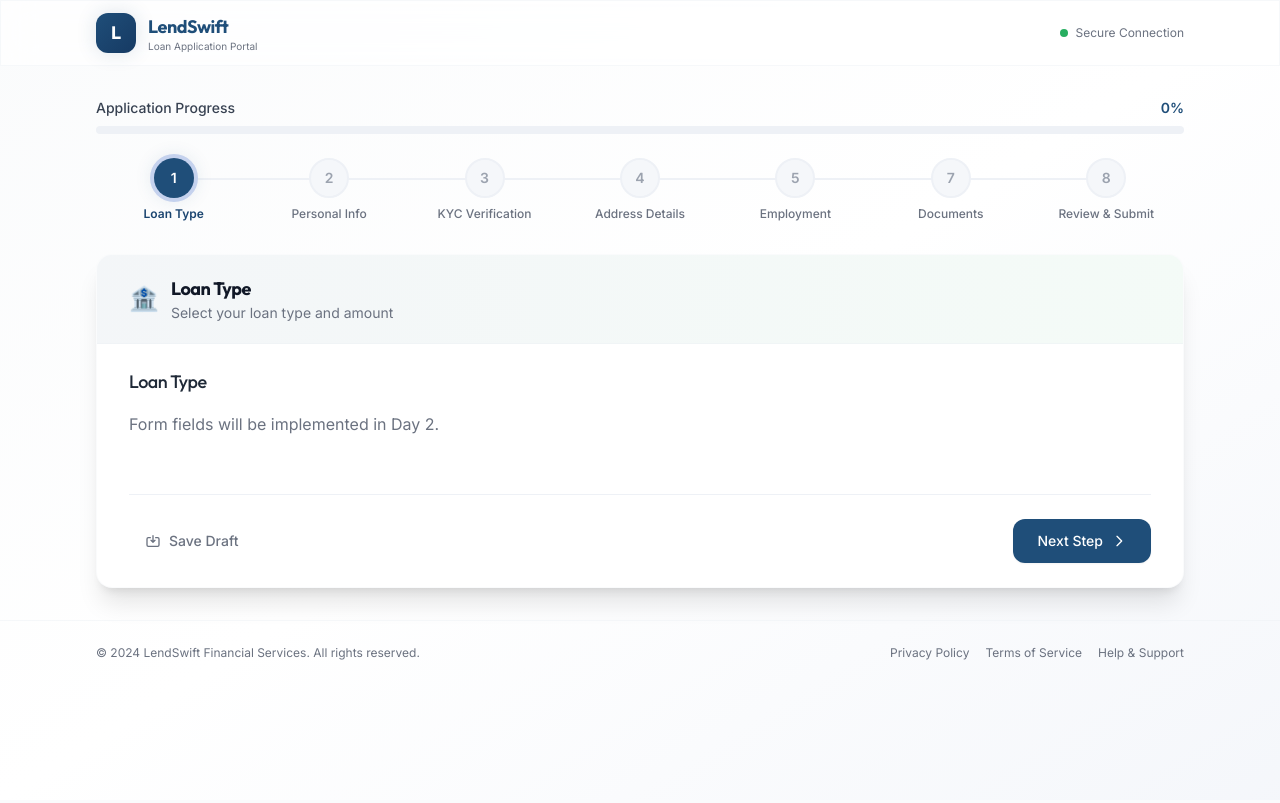
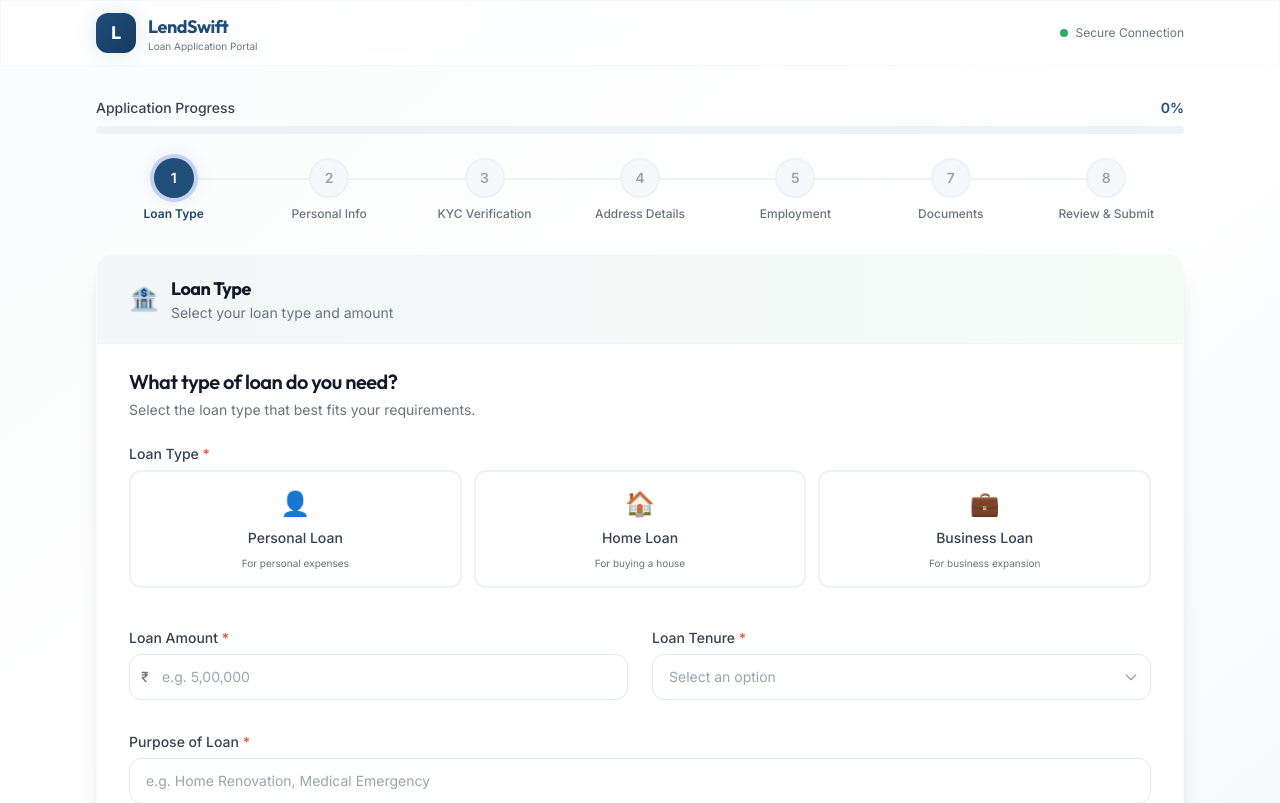
Before and after one commit to GziXnine/loan-application, a React (Vite) app: page / in a window 1280 px wide. Shown: the top 803 px of the page. Built offline with nearby package versions, Linux system fonts and the light colour scheme.

Commit message:
feat(steps): implement Day 2 - Step 1 and Step 2 schemas and components

```diff
--- a/src/components/steps/Step1LoanType.jsx
+++ b/src/components/steps/Step1LoanType.jsx
@@ -1,14 +1,114 @@
 import { forwardRef, useImperativeHandle } from 'react';
+import { useForm, Controller } from 'react-hook-form';
+import { zodResolver } from '@hookform/resolvers/zod';
+import { step1Schema } from '../../utils/validationSchemas';
+import useLoanStore from '../../store/loanStore';
+import RadioGroup from '../common/RadioGroup';
+import CurrencyInput from '../common/CurrencyInput';
+import Select from '../common/Select';
+import Input from '../common/Input';
 
 const Step1LoanType = forwardRef((props, ref) => {
+  const stepData = useLoanStore((state) => state.getStepData(1));
+  const updateStepData = useLoanStore((state) => state.updateStepData);
+
+  const {
+    register,
+    control,
+    trigger,
+    getValues,
+    formState: { errors },
+  } = useForm({
+    resolver: zodResolver(step1Schema),
+    defaultValues: stepData,
+    mode: 'onChange',
+  });
+
   useImperativeHandle(ref, () => ({
-    validate: async () => true // Placeholder validation
+    validate: async () => {
+      const isValid = await trigger();
+      if (isValid) {
+        updateStepData(1, getValues());
+      }
+      return isValid;
+    },
   }));
 
+  const loanTypeOptions = [
+    { value: 'personal', label: 'Personal Loan', icon: '👤', description: 'For personal expenses' },
+    { value: 'home', label: 'Home Loan', icon: '🏠', description: 'For buying a house' },
+    { value: 'business', label: 'Business Loan', icon: '💼', description: 'For business expansion' },
+  ];
+
+  const tenureOptions = [
+    { value: '12', label: '12 Months (1 Year)' },
+    { value: '24', label: '24 Months (2 Years)' },
+    { value: '36', label: '36 Months (3 Years)' },
+    { value: '48', label: '48 Months (4 Years)' },
+    { value: '60', label: '60 Months (5 Years)' },
+  ];
+
   return (
-    <div className="space-y-4">
-      <h3 className="text-lg font-medium">Loan Type</h3>
-      <p className="text-gray-500">Form fields will be implemented in Day 2.</p>
+    <div className="space-y-6">
+      <div>
+        <h3 className="text-xl font-heading font-semibold text-gray-900 mb-1">
+          What type of loan do you need?
+        </h3>
+        <p className="text-sm text-gray-500 mb-6">
+          Select the loan type that best fits your requirements.
+        </p>
+      </div>
+
+      <Controller
+        name="loanType"
+        control={control}
+        render={({ field }) => (
+          <RadioGroup
+            label="Loan Type"
+            options={loanTypeOptions}
+            layout="cards"
+            required
+            error={errors.loanType?.message}
+            {...field}
+          />
+        )}
+      />
+
+      <div className="grid grid-cols-1 md:grid-cols-2 gap-6 pt-4">
+        <Controller
+          name="loanAmount"
+          control={control}
+          render={({ field }) => (
+            <CurrencyInput
+              label="Loan Amount"
+              placeholder="e.g. 5,00,000"
+              required
+              min={10000}
+              max={50000000}
+              error={errors.loanAmount?.message}
+              {...field}
+            />
+          )}
+        />
+
+        <Select
+          label="Loan Tenure"
+          options={tenureOptions}
+          required
+          error={errors.loanTenure?.message}
+          {...register('loanTenure')}
+        />
+      </div>
+
+      <div className="pt-2">
+        <Input
+          label="Purpose of Loan"
+          placeholder="e.g. Home Renovation, Medical Emergency"
+          required
+          error={errors.loanPurpose?.message}
+          {...register('loanPurpose')}
+        />
+      </div>
     </div>
   );
 });
--- a/src/components/steps/Step2PersonalInfo.jsx
+++ b/src/components/steps/Step2PersonalInfo.jsx
@@ -1,14 +1,138 @@
 import { forwardRef, useImperativeHandle } from 'react';
+import { useForm, Controller } from 'react-hook-form';
+import { zodResolver } from '@hookform/resolvers/zod';
+import { step2Schema } from '../../utils/validationSchemas';
+import useLoanStore from '../../store/loanStore';
+import Input from '../common/Input';
+import Select from '../common/Select';
+import RadioGroup from '../common/RadioGroup';
 
 const Step2PersonalInfo = forwardRef((props, ref) => {
+  const stepData = useLoanStore((state) => state.getStepData(2));
+  const updateStepData = useLoanStore((state) => state.updateStepData);
+
+  const {
+    register,
+    control,
+    trigger,
+    getValues,
+    formState: { errors },
+  } = useForm({
+    resolver: zodResolver(step2Schema),
+    defaultValues: stepData,
+    mode: 'onChange',
+  });
+
   useImperativeHandle(ref, () => ({
-    validate: async () => true // Placeholder validation
+    validate: async () => {
+      const isValid = await trigger();
+      if (isValid) {
+        updateStepData(2, getValues());
+      }
+      return isValid;
+    },
   }));
 
+  const genderOptions = [
+    { value: 'male', label: 'Male' },
+    { value: 'female', label: 'Female' },
+    { value: 'other', label: 'Other' },
+  ];
+
+  const maritalStatusOptions = [
+    { value: 'single', label: 'Single' },
+    { value: 'married', label: 'Married' },
+    { value: 'divorced', label: 'Divorced' },
+    { value: 'widowed', label: 'Widowed' },
+  ];
+
   return (
-    <div className="space-y-4">
-      <h3 className="text-lg font-medium">Personal Information</h3>
-      <p className="text-gray-500">Form fields will be implemented in Day 2.</p>
+    <div className="space-y-6">
+      <div>
+        <h3 className="text-xl font-heading font-semibold text-gray-900 mb-1">
+          Tell us about yourself
+        </h3>
+        <p className="text-sm text-gray-500 mb-6">
+          Please provide your personal details exactly as they appear on your PAN/Aadhaar.
+        </p>
+      </div>
+
+      <div className="grid grid-cols-1 md:grid-cols-2 gap-6">
+        <Input
+          label="Full Name"
+          placeholder="As per PAN card"
+          required
+          error={errors.fullName?.message}
+          {...register('fullName')}
+        />
+
+        <Input
+          label="Date of Birth"
+          type="date"
+          required
+          error={errors.dateOfBirth?.message}
+          {...register('dateOfBirth')}
+        />
+      </div>
+
+      <div className="pt-2">
+        <Controller
+          name="gender"
+          control={control}
+          render={({ field }) => (
+            <RadioGroup
+              label="Gender"
+              options={genderOptions}
+              layout="horizontal"
+              required
+              error={errors.gender?.message}
+              {...field}
+            />
+          )}
+        />
+      </div>
+
+      <div className="grid grid-cols-1 md:grid-cols-2 gap-6 pt-2">
+        <Input
+          label="Email Address"
+          type="email"
+          placeholder="your.email@example.com"
+          required
+          error={errors.email?.message}
+          {...register('email')}
+        />
+
+        <Select
+          label="Marital Status"
+          options={maritalStatusOptions}
+          required
+          error={errors.maritalStatus?.message}
+          {...register('maritalStatus')}
+        />
+      </div>
+
+      <div className="grid grid-cols-1 md:grid-cols-2 gap-6 pt-2">
+        <Input
+          label="Mobile Number"
+          type="tel"
+          placeholder="10-digit mobile number"
+          required
+          leftIcon={<span className="text-sm">+91</span>}
+          inputClassName="pl-12"
+          error={errors.mobileNumber?.message}
+          {...register('mobileNumber')}
+        />
+
+        <Input
+          label="Alternate Mobile (Optional)"
+          type="tel"
+          placeholder="10-digit mobile number"
+          leftIcon={<span className="text-sm">+91</span>}
+          inputClassName="pl-12"
+          error={errors.alternateMobile?.message}
+          {...register('alternateMobile')}
+        />
+      </div>
     </div>
   );
 });
--- /dev/null
+++ b/src/utils/validationSchemas.js
@@ -0,0 +1,40 @@
+import { z } from 'zod';
+
+export const step1Schema = z.object({
+  loanType: z.enum(['personal', 'home', 'business'], {
+    required_error: 'Please select a loan type',
+  }),
+  loanAmount: z.coerce.number({
+    required_error: 'Loan amount is required',
+    invalid_type_error: 'Must be a valid number',
+  }).min(10000, 'Minimum loan amount is ₹10,000')
+    .max(50000000, 'Maximum loan amount is ₹5,00,00,000'),
+  loanTenure: z.coerce.number({
+    required_error: 'Please select a tenure',
+  }).min(6, 'Minimum tenure is 6 months')
+    .max(360, 'Maximum tenure is 360 months'),
+  loanPurpose: z.string().min(5, 'Please provide a valid purpose (min 5 characters)'),
+});
+
+export const step2Schema = z.object({
+  fullName: z.string().min(3, 'Full name must be at least 3 characters').regex(/^[A-Za-z\s]+$/, 'Only alphabets are allowed'),
+  dateOfBirth: z.string().refine((date) => {
+    const dob = new Date(date);
+    const today = new Date();
+    let age = today.getFullYear() - dob.getFullYear();
+    const m = today.getMonth() - dob.getMonth();
+    if (m < 0 || (m === 0 && today.getDate() < dob.getDate())) {
+      age--;
+    }
+    return age >= 18 && age <= 65;
+  }, 'Applicant must be between 18 and 65 years old'),
+  gender: z.enum(['male', 'female', 'other'], {
+    required_error: 'Please select your gender',
+  }),
+  email: z.string().email('Please enter a valid email address'),
+  mobileNumber: z.string().regex(/^[6-9]\d{9}$/, 'Please enter a valid 10-digit Indian mobile number'),
+  alternateMobile: z.string().regex(/^[6-9]\d{9}$/, 'Please enter a valid 10-digit mobile number').optional().or(z.literal('')),
+  maritalStatus: z.enum(['single', 'married', 'divorced', 'widowed'], {
+    required_error: 'Please select your marital status',
+  }),
+});
```
Also changed, not shown: 1 other file (tests, documents, lock files or other folders).
